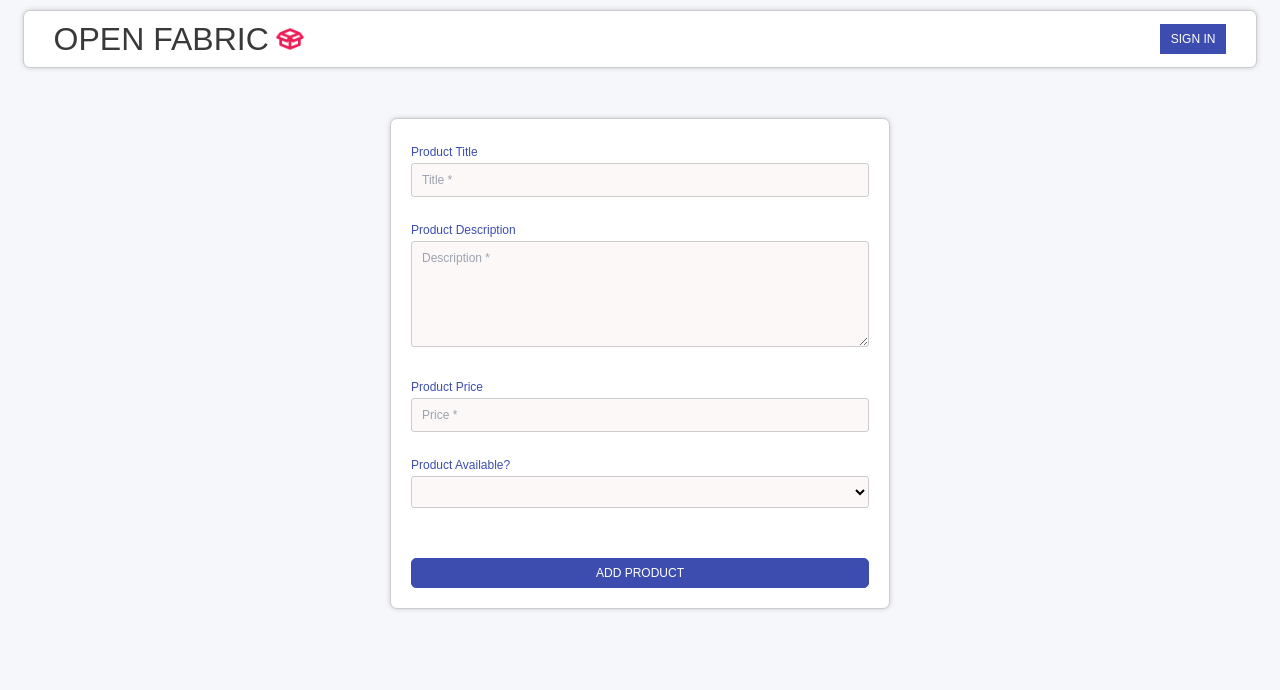
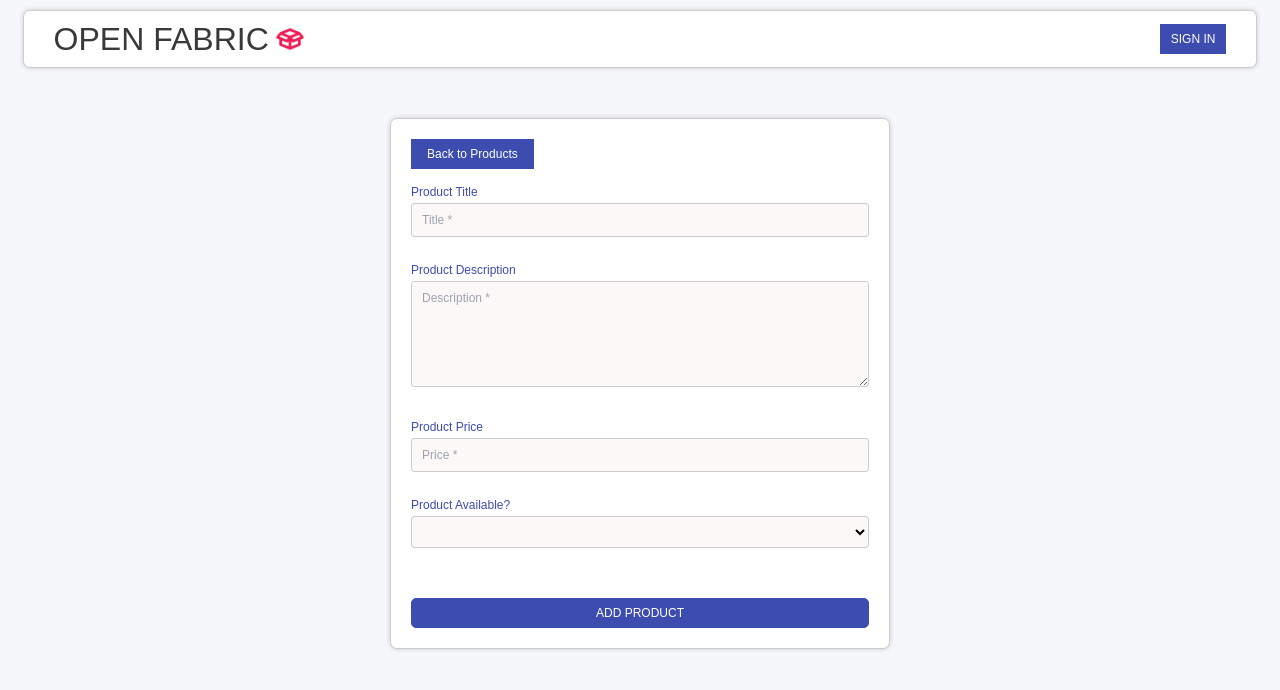
Before and after one commit to Tobbs101/fe-open-fabric, an Angular app in the folder client/: page /add-product in a window 1280 px wide. Shown: the top 690 px of the page. Built offline with nearby package versions, Linux system fonts and the light colour scheme.

Commit message:
Update App Products

```diff
--- a/client/src/app/add-product/add-product.component.css
+++ b/client/src/app/add-product/add-product.component.css
@@ -10,6 +10,21 @@
     flex-direction: column;
     align-items: center;
     gap:10px;
+}
+
+.view-products{
+    width: 100%;
+    display: flex;
+    align-items: center;
+    justify-content: flex-start;
+}
+
+.view-products button {
+    border: 1px solid var(--primary-color);
+    font-size: 12px;
+    background-color: var(--primary-color);
+    padding: 5px 15px;
+    color:#fff;
 }
 
 .error-alert{
--- a/client/src/app/add-product/add-product.component.html
+++ b/client/src/app/add-product/add-product.component.html
@@ -1,4 +1,7 @@
 <div class="add-products">
+    <div class="view-products">
+        <button (click)="viewProducts()" >Back to Products</button>
+    </div>
     <form [formGroup]='newProduct'>
         <div>
             <label>Product Title</label>
--- a/client/src/app/add-product/add-product.component.ts
+++ b/client/src/app/add-product/add-product.component.ts
@@ -26,6 +26,10 @@ export class AddProductComponent {
       productPrice: ['', Validators.required],
       productAvailable: ['', Validators.required],
     });
+  }
+
+  viewProducts(){
+    this.router.navigate(['/products']);
   }
 
   submitForm() {
--- a/client/src/app/header/header.component.ts
+++ b/client/src/app/header/header.component.ts
@@ -19,11 +19,9 @@ export class HeaderComponent {
     const userJson = sessionStorage.getItem('user');
     if (userJson && userJson !== null) {
       const user = JSON.parse(userJson);
-      console.log(user);
      return this.userData = user;
     }
     this.dataService.getData().subscribe((data) => {
-      console.log(data);
       this.userData = data;
     });
   }
--- a/client/src/app/product/product.component.ts
+++ b/client/src/app/product/product.component.ts
@@ -26,7 +26,6 @@ export class ProductComponent {
     if(currentProductJson && currentProductJson !== null){
       const currentProduct = JSON.parse(currentProductJson);
       this.Product = currentProduct;
-      console.log(this.Product);
     }
   }
 }
--- a/client/src/app/products/products.component.ts
+++ b/client/src/app/products/products.component.ts
@@ -55,7 +55,6 @@ export class ProductsComponent {
       .subscribe(
         (data) => {
           this.products = data.product;
-          console.log('p', this.products);
           this.isLoaded = true;
         },
         (error) => {
```
